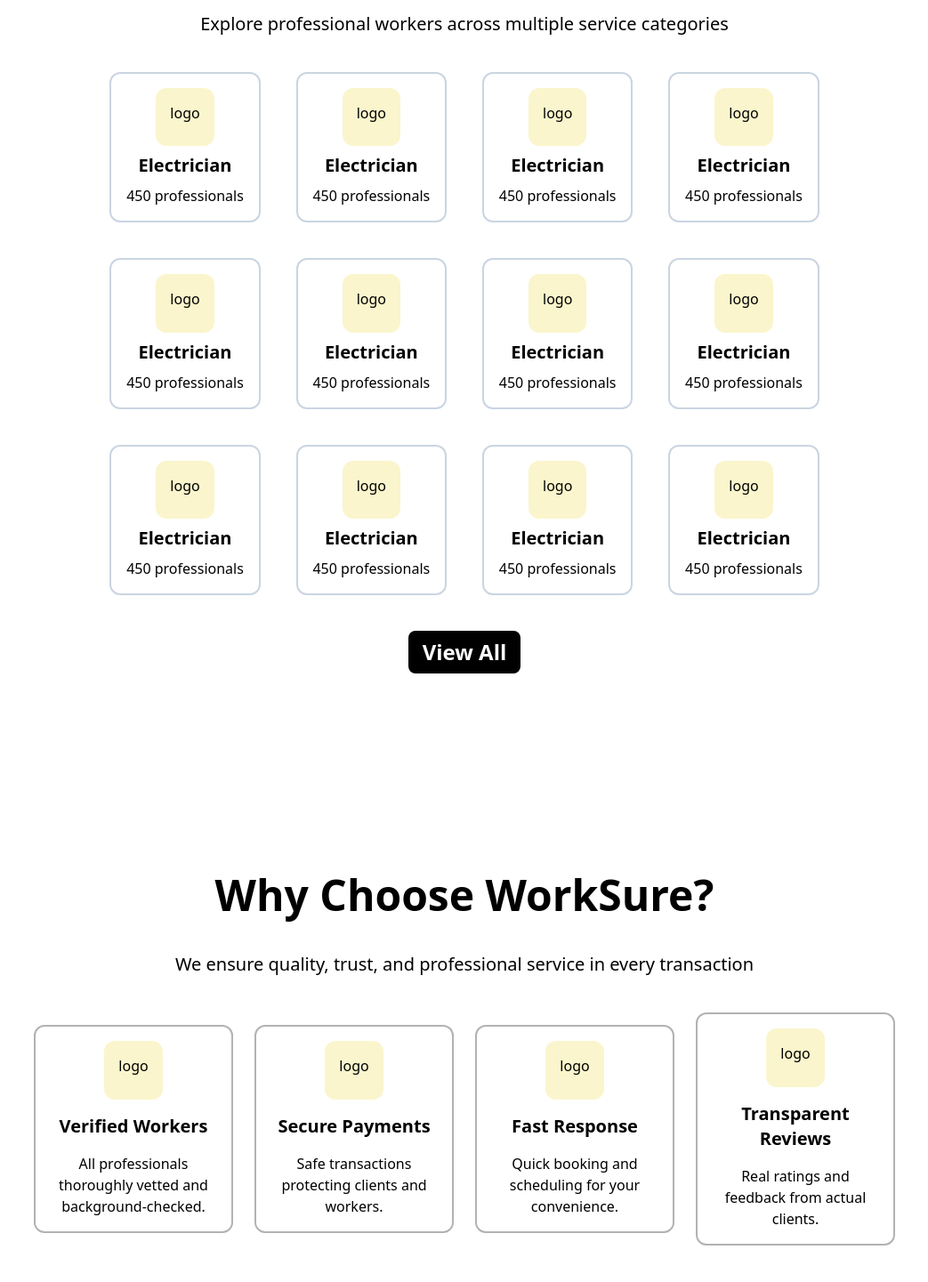
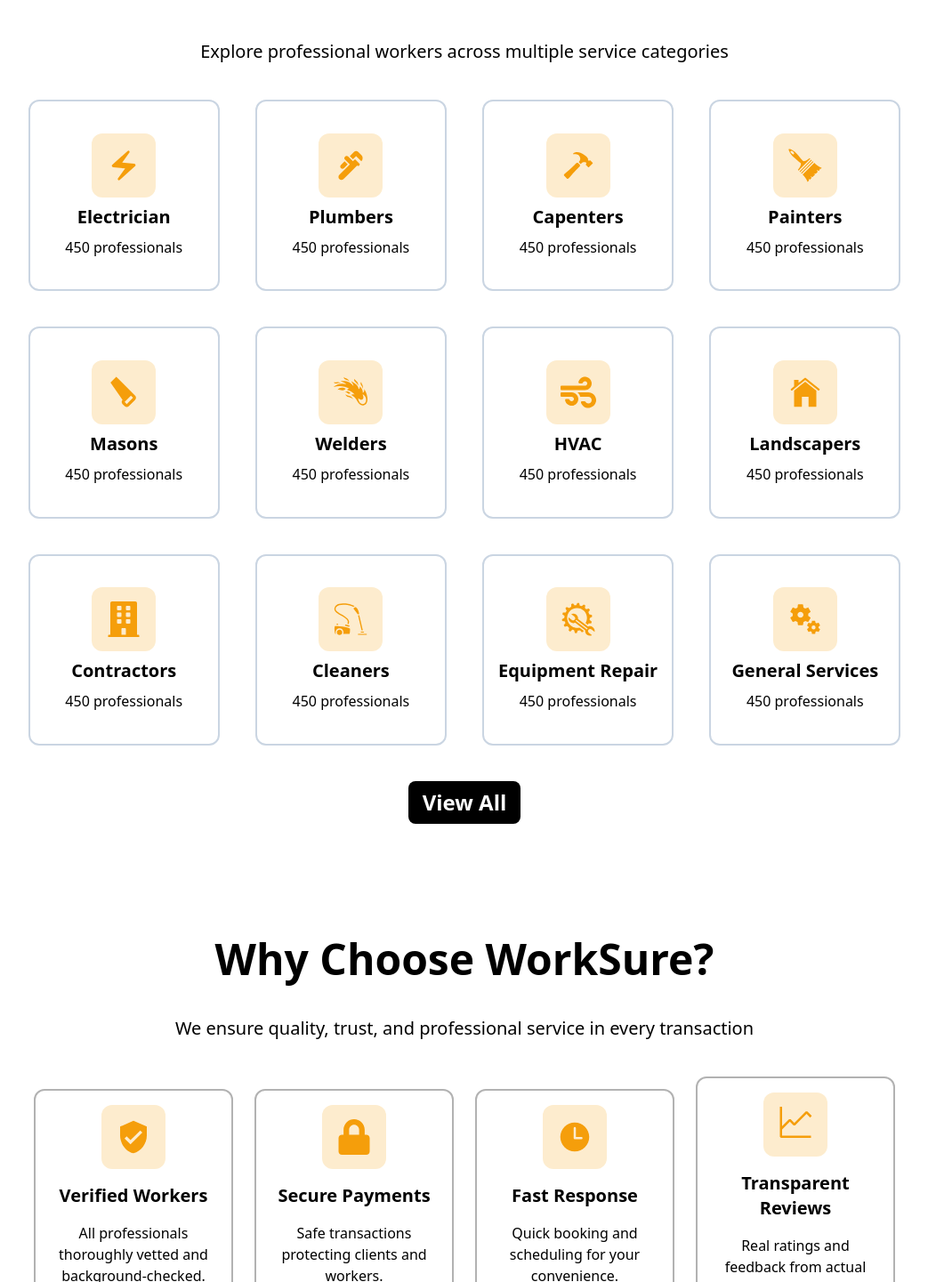
Before and after one commit to HasalKenula/WorkSure-frontend, a React (Vite) app: page / in a window 1280 px wide. Shown: the part 909-2350 px from the top of the page at 89% size, without its empty margins (118-1161 px from the left). Built offline with nearby package versions, Linux system fonts and the light colour scheme.

Commit message:
added some logos

```diff
--- a/package.json
+++ b/package.json
@@ -14,6 +14,7 @@
     "axios": "^1.13.2",
     "react": "^19.2.0",
     "react-dom": "^19.2.0",
+    "react-icons": "^5.5.0",
     "react-router-dom": "^7.9.5",
     "tailwindcss": "^4.1.17"
   },
--- a/src/index.css
+++ b/src/index.css
@@ -2,7 +2,7 @@
 
 
 @theme {
-  --color-primary: #e6cc00;
+  --color-primary: #f59e0b;
   --color-secondary: #111827;
   --color-accent: #27302b;
   --color-gold: #e29816;
--- a/src/pages/HomePage.jsx
+++ b/src/pages/HomePage.jsx
@@ -1,6 +1,13 @@
 import Navbar from "../components/NavBar";
 import { useAuth } from "../context/AuthContext";
 import worker from "../assets/worker.png"
+import { IoIosHammer, IoIosHome } from "react-icons/io";
+import { MdCarpenter, MdElectricBolt, MdMiscellaneousServices, MdOutlinePlumbing, MdVerifiedUser } from "react-icons/md";
+import { GiAutoRepair, GiFireTail, GiLargePaintBrush, GiVacuumCleaner } from "react-icons/gi";
+import { FaBuilding, FaLock, FaWind } from "react-icons/fa";
+import { IoTime } from "react-icons/io5";
+import { VscGraphLine } from "react-icons/vsc";
+import { TbCircleNumber1Filled, TbCircleNumber2Filled, TbCircleNumber3Filled } from "react-icons/tb";
 export default function HomePage() {
     const { logout } = useAuth()
     return (
@@ -38,69 +45,69 @@ export default function HomePage() {
                 </div>
             </section>
 
-            <section className="w-full h-[1700px] md:h-[900px]  flex items-center justify-center">
+            <section className="w-full h-[1700px] md:h-[1100px]  flex items-center justify-center">
                 <div className=" mx-auto flex flex-col md:flex-col items-center p-6 gap-10 ">
                     <h1 className="w-full text-center text-5xl font-bold">Browse All Services</h1>
                     <h3 className="w-full text-center text-xl"> Explore professional workers across multiple service categories</h3>
                     <div className="grid grid-cols-2 sm:grid-cols-2 md:grid-cols-4 gap-10 w-full max-w-6xl">
                         <div className="flex flex-col gap-2 rounded-xl  items-center justify-center aspect-square border-2 p-4 border-slate-300">
-                            <div className="bg-primary/20  flx items-center rounded-xl justify-center aspect-square border-0 p-4">logo</div>
+                            <div className="bg-primary/20  flx items-center rounded-xl justify-center aspect-square border-0 p-4"><MdElectricBolt color="#f59e0b" size={40}/></div>
                             <h1 className="font-bold text-xl">Electrician</h1>
                             <h3>450 professionals</h3>
                         </div>
                         <div className="flex flex-col gap-2 rounded-xl  items-center justify-center aspect-square border-2 p-4 border-slate-300">
-                            <div className="bg-primary/20  flx items-center rounded-xl justify-center aspect-square border-0 p-4">logo</div>
-                            <h1 className="font-bold text-xl">Electrician</h1>
+                            <div className="bg-primary/20  flx items-center rounded-xl justify-center aspect-square border-0 p-4"><MdOutlinePlumbing color="#f59e0b" size={40}/></div>
+                            <h1 className="font-bold text-xl">Plumbers</h1>
                             <h3>450 professionals</h3>
                         </div>
                         <div className="flex flex-col gap-2 rounded-xl  items-center justify-center aspect-square border-2 p-4 border-slate-300">
-                            <div className="bg-primary/20  flx items-center rounded-xl justify-center aspect-square border-0 p-4">logo</div>
-                            <h1 className="font-bold text-xl">Electrician</h1>
+                            <div className="bg-primary/20  flx items-center rounded-xl justify-center aspect-square border-0 p-4"><IoIosHammer color="#f59e0b" size={40}/></div>
+                            <h1 className="font-bold text-xl">Capenters</h1>
                             <h3>450 professionals</h3>
                         </div>
                         <div className="flex flex-col gap-2 rounded-xl  items-center justify-center aspect-square border-2 p-4 border-slate-300">
-                            <div className="bg-primary/20  flx items-center rounded-xl justify-center aspect-square border-0 p-4">logo</div>
-                            <h1 className="font-bold text-xl">Electrician</h1>
+                            <div className="bg-primary/20  flx items-center rounded-xl justify-center aspect-square border-0 p-4"><GiLargePaintBrush color="#f59e0b" size={40}/></div>
+                            <h1 className="font-bold text-xl">Painters</h1>
                             <h3>450 professionals</h3>
                         </div>
                         <div className="flex flex-col gap-2 rounded-xl  items-center justify-center aspect-square border-2 p-4 border-slate-300">
-                            <div className="bg-primary/20  flx items-center rounded-xl justify-center aspect-square border-0 p-4">logo</div>
-                            <h1 className="font-bold text-xl">Electrician</h1>
+                            <div className="bg-primary/20  flx items-center rounded-xl justify-center aspect-square border-0 p-4"><MdCarpenter color="#f59e0b" size={40}/></div>
+                            <h1 className="font-bold text-xl">Masons</h1>
                             <h3>450 professionals</h3>
                         </div>
                         <div className="flex flex-col gap-2 rounded-xl  items-center justify-center aspect-square border-2 p-4 border-slate-300">
-                            <div className="bg-primary/20  flx items-center rounded-xl justify-center aspect-square border-0 p-4">logo</div>
-                            <h1 className="font-bold text-xl">Electrician</h1>
+                            <div className="bg-primary/20  flx items-center rounded-xl justify-center aspect-square border-0 p-4"><GiFireTail color="#f59e0b" size={40}/></div>
+                            <h1 className="font-bold text-xl">Welders</h1>
                             <h3>450 professionals</h3>
                         </div>
                         <div className="flex flex-col gap-2 rounded-xl  items-center justify-center aspect-square border-2 p-4 border-slate-300">
-                            <div className="bg-primary/20  flx items-center rounded-xl justify-center aspect-square border-0 p-4">logo</div>
-                            <h1 className="font-bold text-xl">Electrician</h1>
+                            <div className="bg-primary/20  flx items-center rounded-xl justify-center aspect-square border-0 p-4"><FaWind color="#f59e0b" size={40}/></div>
+                            <h1 className="font-bold text-xl">HVAC</h1>
                             <h3>450 professionals</h3>
                         </div>
                         <div className="flex flex-col gap-2 rounded-xl  items-center justify-center aspect-square border-2 p-4 border-slate-300">
-                            <div className="bg-primary/20  flx items-center rounded-xl justify-center aspect-square border-0 p-4">logo</div>
-                            <h1 className="font-bold text-xl">Electrician</h1>
+                            <div className="bg-primary/20  flx items-center rounded-xl justify-center aspect-square border-0 p-4"><IoIosHome color="#f59e0b" size={40}/></div>
+                            <h1 className="font-bold text-xl">Landscapers</h1>
                             <h3>450 professionals</h3>
                         </div>
                         <div className="flex flex-col gap-2 rounded-xl  items-center justify-center aspect-square border-2 p-4 border-slate-300">
-                            <div className="bg-primary/20  flx items-center rounded-xl justify-center aspect-square border-0 p-4">logo</div>
-                            <h1 className="font-bold text-xl">Electrician</h1>
+                            <div className="bg-primary/20  flx items-center rounded-xl justify-center aspect-square border-0 p-4"><FaBuilding color="#f59e0b" size={40}/></div>
+                            <h1 className="font-bold text-xl">Contractors</h1>
                             <h3>450 professionals</h3>
                         </div>
                         <div className="flex flex-col gap-2 rounded-xl  items-center justify-center aspect-square border-2 p-4 border-slate-300">
-                            <div className="bg-primary/20  flx items-center rounded-xl justify-center aspect-square border-0 p-4">logo</div>
-                            <h1 className="font-bold text-xl">Electrician</h1>
+                            <div className="bg-primary/20  flx items-center rounded-xl justify-center aspect-square border-0 p-4"><GiVacuumCleaner color="#f59e0b" size={40}/></div>
+                            <h1 className="font-bold text-xl">Cleaners</h1>
                             <h3>450 professionals</h3>
                         </div>
                         <div className="flex flex-col gap-2 rounded-xl  items-center justify-center aspect-square border-2 p-4 border-slate-300">
-                            <div className="bg-primary/20  flx items-center rounded-xl justify-center aspect-square border-0 p-4">logo</div>
-                            <h1 className="font-bold text-xl">Electrician</h1>
+                            <div className="bg-primary/20  flx items-center rounded-xl justify-center aspect-square border-0 p-4"><GiAutoRepair color="#f59e0b" size={40}/></div>
+                            <h1 className="font-bold text-xl">Equipment Repair</h1>
                             <h3>450 professionals</h3>
                         </div>
                         <div className="flex flex-col gap-2 rounded-xl  items-center justify-center aspect-square border-2 p-4 border-slate-300">
-                            <div className="bg-primary/20  flx items-center rounded-xl justify-center aspect-square border-0 p-4">logo</div>
-                            <h1 className="font-bold text-xl">Electrician</h1>
+                            <div className="bg-primary/20  flx items-center rounded-xl justify-center aspect-square border-0 p-4"><MdMiscellaneousServices color="#f59e0b" size={40}/></div>
+                            <h1 className="font-bold text-xl">General Services</h1>
                             <h3>450 professionals</h3>
                         </div>
                     </div>
@@ -111,28 +118,28 @@ export default function HomePage() {
             </section>
 
             <section>
-                <div className="w-full h-[1300px] md:h-screen  flex justify-center items-center">
+                <div className="w-full h-[1300px] md:h-[550px]  flex justify-center items-center ">
                     <div className="mx-auto flex flex-col items-center justify-center gap-10">
                         <h1 className="w-full text-center text-5xl font-bold">Why Choose WorkSure?</h1>
                         <h3 className="w-full text-center text-xl"> We ensure quality, trust, and professional service in every transaction</h3>
                         <div className="grid grid-cols sm:grid-cols-2 md:grid-cols-4 w-full gap-6  max-w-6xl items-center justify-center">
                             <div className="flex flex-col items-center justify-center gap-4 aspect-square  w-52 sm:w-52 md:w-48 lg:w-52 xl:w-56 p-4 border-2 border-black/30 rounded-xl hover:shadow-lg transition-shadow duration-300">
-                                <div className="bg-primary/20  flx items-center rounded-xl justify-center aspect-square border-0 p-4">logo</div>
+                                <div className="bg-primary/20  flx items-center rounded-xl justify-center aspect-square border-0 p-4"><MdVerifiedUser color="#f59e0b" size={40}/></div>
                                 <h1 className="font-bold text-xl">Verified Workers</h1>
                                 <h3 className="text-center">All professionals thoroughly vetted and background-checked.</h3>
                             </div>
                             <div className="flex flex-col items-center justify-center gap-4 aspect-square  w-52 sm:w-52 md:w-48 lg:w-52 xl:w-56 p-4 border-2 border-black/30 rounded-xl hover:shadow-lg transition-shadow duration-300">
-                                <div className="bg-primary/20  flx items-center rounded-xl justify-center aspect-square border-0 p-4">logo</div>
+                                <div className="bg-primary/20  flx items-center rounded-xl justify-center aspect-square border-0 p-4"><FaLock color="#f59e0b" size={40}/></div>
                                 <h1 className="font-bold text-xl">Secure Payments</h1>
                                 <h3 className="text-center">Safe transactions protecting clients and workers.</h3>
                             </div>
                             <div className="flex flex-col items-center justify-center gap-4 aspect-square  w-52 sm:w-52 md:w-48 lg:w-52 xl:w-56 p-4 border-2 border-black/30 rounded-xl hover:shadow-lg transition-shadow duration-300">
-                                <div className="bg-primary/20  flx items-center rounded-xl justify-center aspect-square border-0 p-4">logo</div>
+                                <div className="bg-primary/20  flx items-center rounded-xl justify-center aspect-square border-0 p-4"><IoTime color="#f59e0b" size={40}/></div>
                                 <h1 className="font-bold text-xl">Fast Response</h1>
                                 <h3 className="text-center">Quick booking and scheduling for your convenience.</h3>
                             </div>
                             <div className="flex flex-col items-center justify-center gap-4 w-52 sm:w-52 md:w-48 lg:w-52 xl:w-56 p-4 border-2 aspect-square  border-black/30 rounded-xl hover:shadow-lg transition-shadow duration-300">
-                                <div className="bg-primary/20  flx items-center rounded-xl justify-center aspect-square border-0 p-4">logo</div>
+                                <div className="bg-primary/20  flx items-center rounded-xl justify-center aspect-square border-0 p-4"><VscGraphLine color="#f59e0b" size={40}/></div>
                                 <h1 className="font-bold text-xl text-center">Transparent <br/>Reviews</h1>
                                 <h3 className="text-center">Real ratings and feedback from actual clients.</h3>
                             </div>
@@ -144,23 +151,23 @@ export default function HomePage() {
 
 
             <section>
-                <div className="w-full h-[1300px] md:h-screen  flex justify-center items-center">
+                <div className="w-full h-[1300px] md:h-[550px]  flex justify-center items-center ">
                     <div className="mx-auto flex flex-col items-center justify-center gap-10">
                         <h1 className="w-full text-center text-5xl font-bold">How WorkSure Works</h1>
                         <h3 className="w-full text-center text-xl">Get professional work done in 3 simple steps</h3>
                         <div className="grid grid-cols sm:grid-cols-3 md:grid-cols-3 w-full gap-24  max-w-6xl items-center justify-center">
                             <div className="flex flex-col items-center justify-center gap-4 aspect-square  w-52 sm:w-52 md:w-48 lg:w-52 xl:w-56 p-4 border-2 border-black/30 rounded-xl hover:shadow-lg transition-shadow duration-300">
-                                <div className="bg-primary/20  flx items-center rounded-xl justify-center aspect-square border-0 p-4">logo</div>
+                                <div className="bg-primary/20  flx items-center rounded-xl justify-center aspect-square border-0 p-4"><TbCircleNumber1Filled color="#f59e0b" size={40}/></div>
                                 <h1 className="font-bold text-xl">Search & Browse</h1>
                                 <h3 className="text-center">Find workers by skill, location, and ratings. View detailed profiles and experience.</h3>
                             </div>
                             <div className="flex flex-col items-center justify-center gap-4 aspect-square  w-52 sm:w-52 md:w-48 lg:w-52 xl:w-56 p-4 border-2 border-black/30 rounded-xl hover:shadow-lg transition-shadow duration-300">
-                                <div className="bg-primary/20  flx items-center rounded-xl justify-center aspect-square border-0 p-4">logo</div>
+                                <div className="bg-primary/20  flx items-center rounded-xl justify-center aspect-square border-0 p-4"><TbCircleNumber2Filled color="#f59e0b" size={40}/></div>
                                 <h1 className="font-bold text-xl">Book Service</h1>
                                 <h3 className="text-center">Choose your preferred professional and book the service directly through our platform.</h3>
                             </div>
                             <div className="flex flex-col items-center justify-center gap-4 aspect-square  w-52 sm:w-52 md:w-48 lg:w-52 xl:w-56 p-4 border-2 border-black/30 rounded-xl hover:shadow-lg transition-shadow duration-300">
-                                <div className="bg-primary/20  flx items-center rounded-xl justify-center aspect-square border-0 p-4">logo</div>
+                                <div className="bg-primary/20  flx items-center rounded-xl justify-center aspect-square border-0 p-4"><TbCircleNumber3Filled color="#f59e0b" size={40}/></div>
                                 <h1 className="font-bold text-xl">Secure Payment</h1>
                                 <h3 className="text-center">Pay securely through WorkSure. Release payment only after work completion.</h3>
                             </div>
```
Also changed, not shown: 1 other file (tests, documents, lock files or other folders).
